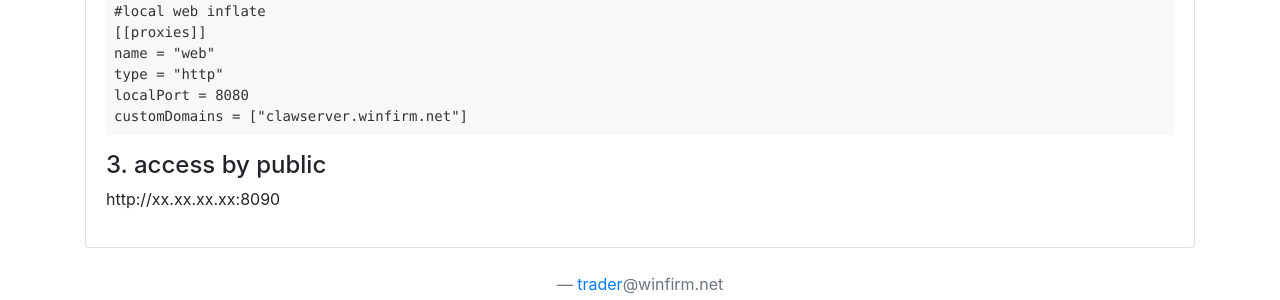
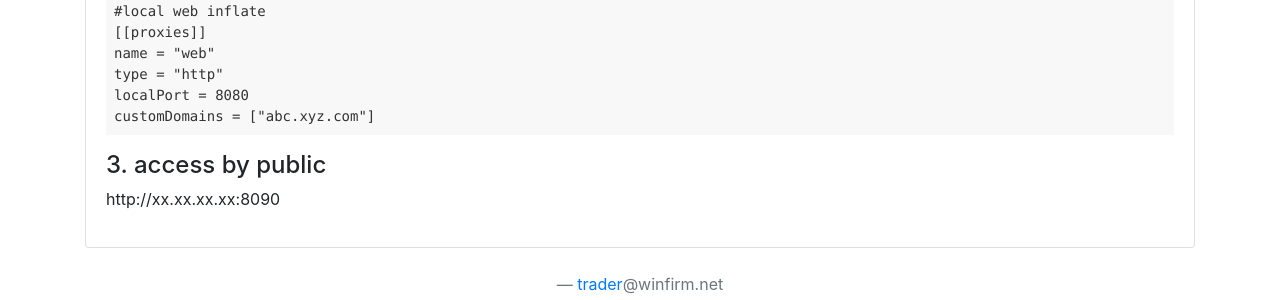
Before and after one commit to winfirm/blog, a Jekyll site: the page built from _posts/2024-12-31-local-to-public-frp.md, in a window 1280 px wide. Shown: the part 791-1091 px from the top of the page. Built offline with Jekyll 4.4.1, drawn with Linux system fonts in a browser that asks for light colours; some of the changed text lies outside the part shown.

Commit message:
Update 2024-12-31-local-to-public-frp.md

````diff
--- a/_posts/2024-12-31-local-to-public-frp.md
+++ b/_posts/2024-12-31-local-to-public-frp.md
@@ -42,7 +42,7 @@ auth.token = "test1234567890"
 name = "web"
 type = "http"
 localPort = 8080
-customDomains = ["clawserver.winfirm.net"]
+customDomains = ["abc.xyz.com"]
 ```
 
 #### 3. access by public
````
